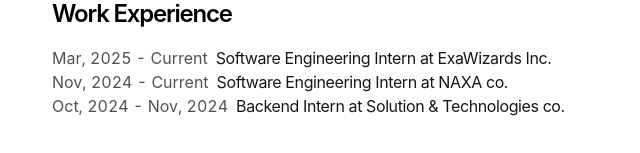
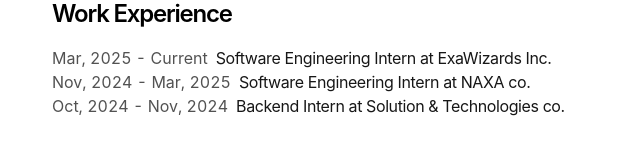
Before and after one commit to nobu-h-o/portfolio2025, a Next.js app: page / in a window 1280 px wide. Shown: the part 226-379 px from the top of the page, without its empty margins (300-940 px from the left). Built offline with nearby package versions, Linux system fonts and the light colour scheme.

Commit message:
updated date

```diff
--- a/app/page.tsx
+++ b/app/page.tsx
@@ -20,7 +20,7 @@
             </div>
             <div className="w-full flex flex-col md:flex-row space-x-0 md:space-x-2">
                 <p className="text-neutral-600 dark:text-neutral-400 tabular-nums">
-              Nov, 2024 - Current
+                    Nov, 2024 - Mar, 2025
                 </p>
                 <p className="text-neutral-900 dark:text-neutral-100 tracking-tight">
                     Software Engineering Intern at NAXA co.
@@ -49,7 +49,7 @@
                 target="_blank"
                 href="/Resume.pdf"
             >
-      <ArrowIcon/>
+                <ArrowIcon />
                 <p className="ml-2 h-7">Click here for my resume</p>
             </a>
 
```
Lines whose indentation alone changed are shown as unchanged.
